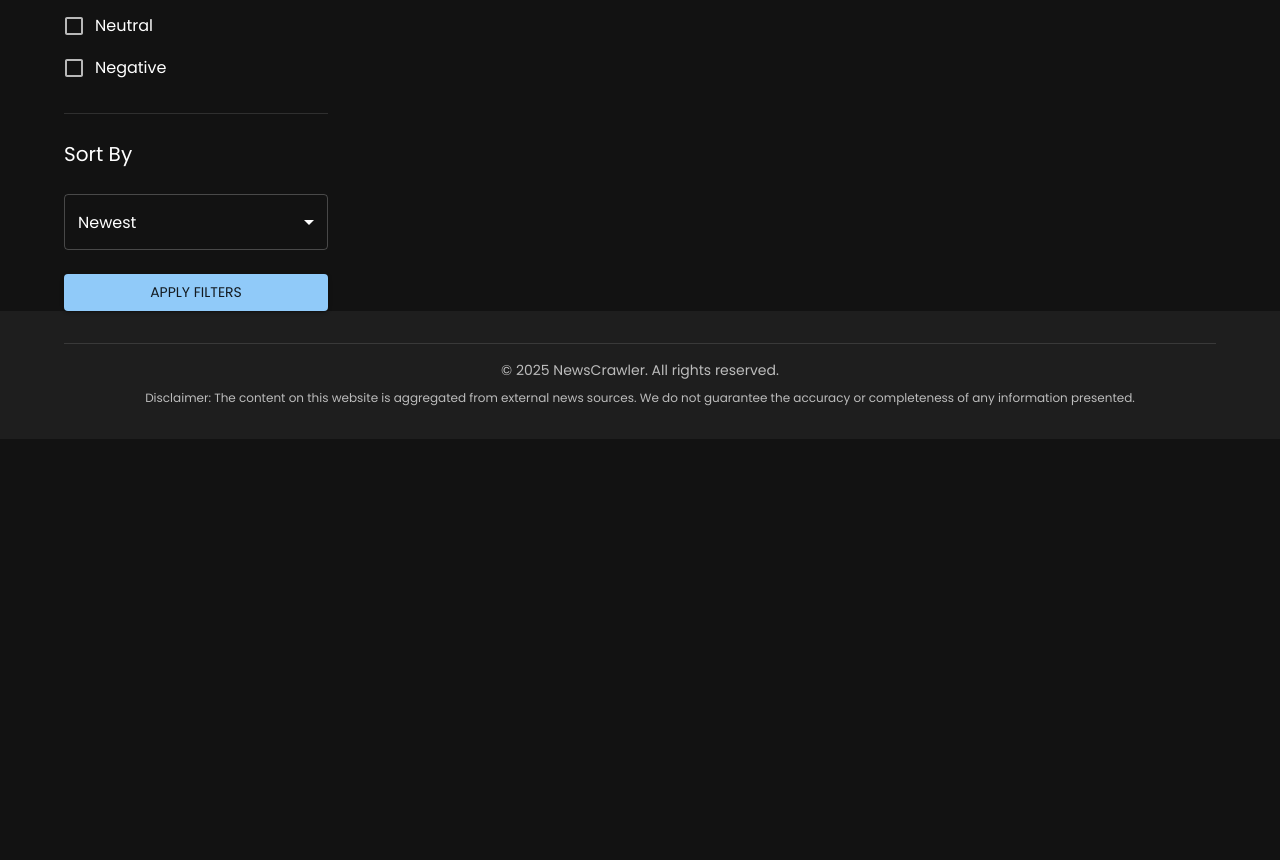
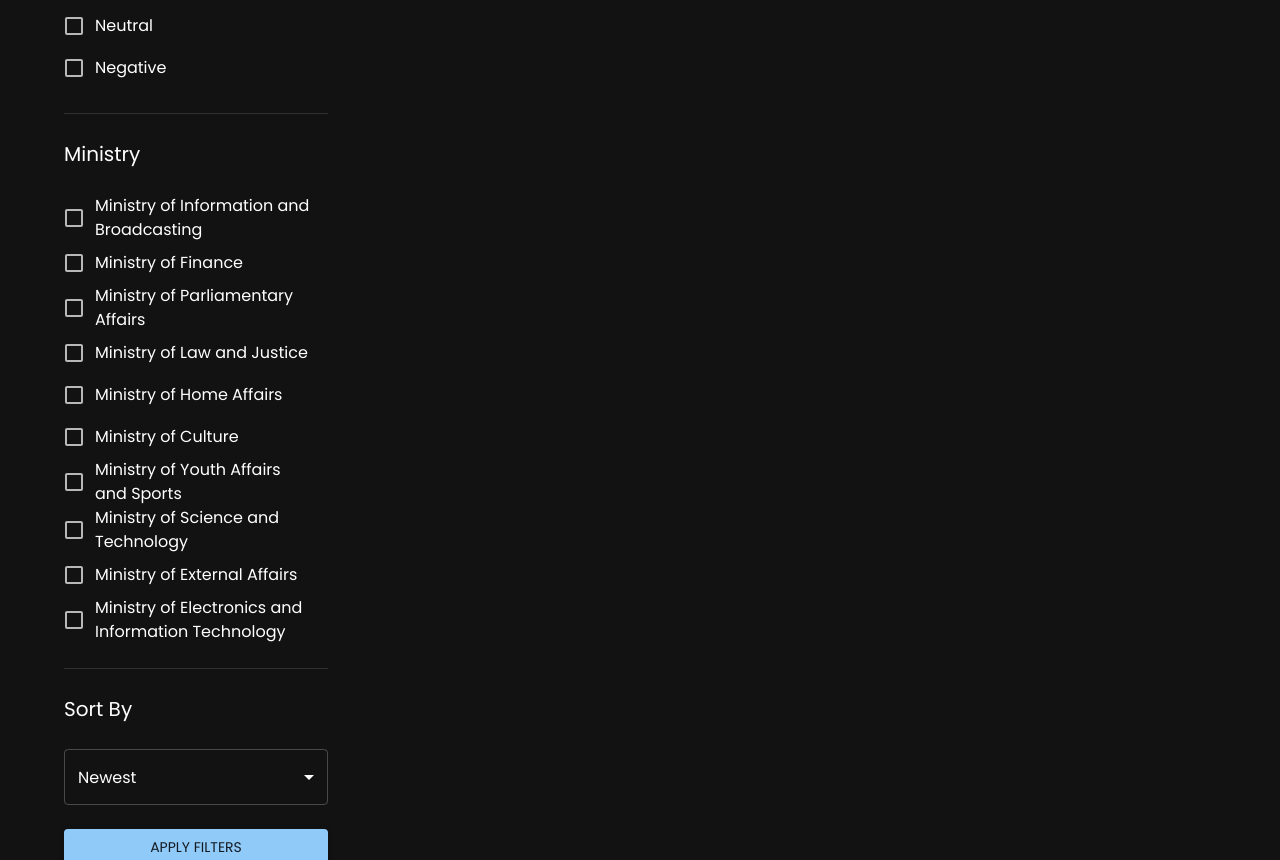
Before and after one commit to Binbasri-in/news-sentiment-frontend, a Next.js app: page /articles in a window 1280 px wide. Shown: the part 680-1540 px from the top of the page. Before the commit the page ends 1119 px from the top, so only its background shows below. Built offline with nearby package versions, Linux system fonts and the light colour scheme; no server answers.

Commit message:
ministries added

```diff
--- a/src/components/ArticleFilters.tsx
+++ b/src/components/ArticleFilters.tsx
@@ -1,4 +1,3 @@
-// src/components/ArticleFilters.tsx
 "use client";
 
 import { FormEvent } from "react";
@@ -20,6 +19,18 @@ import TuneIcon from "@mui/icons-material/Tune";
 
 const CLASSIFICATIONS = ["Politics", "Technology", "Economy", "Environment"];
 const SENTIMENTS = ["Positive", "Neutral", "Negative"];
+const MINISTRIES = [
+  "Ministry of Information and Broadcasting",
+  "Ministry of Finance",
+  "Ministry of Parliamentary Affairs",
+  "Ministry of Law and Justice",
+  "Ministry of Home Affairs",
+  "Ministry of Culture",
+  "Ministry of Youth Affairs and Sports",
+  "Ministry of Science and Technology",
+  "Ministry of External Affairs",
+  "Ministry of Electronics and Information Technology",
+];
 
 interface ArticleFiltersProps {
   search: string;
@@ -28,6 +39,8 @@ interface ArticleFiltersProps {
   setClassificationFilters: (filters: string[]) => void;
   sentimentFilters: string[];
   setSentimentFilters: (filters: string[]) => void;
+  ministryFilters: string[];
+  setMinistryFilters: (filters: string[]) => void;
   sortBy: string;
   setSortBy: (sortBy: string) => void;
   onSubmit: (e: FormEvent) => void;
@@ -40,13 +53,19 @@ export default function ArticleFilters({
   setClassificationFilters,
   sentimentFilters,
   setSentimentFilters,
+  ministryFilters,
+  setMinistryFilters,
   sortBy,
   setSortBy,
   onSubmit,
 }: ArticleFiltersProps) {
-  const toggleFilter = (filterArray: string[], setFilterArray: (filters: string[]) => void, value: string) => {
+  const toggleFilter = (
+    filterArray: string[],
+    setFilterArray: (filters: string[]) => void,
+    value: string
+  ) => {
     if (filterArray.includes(value)) {
-      setFilterArray(filterArray.filter(f => f !== value));
+      setFilterArray(filterArray.filter((f) => f !== value));
     } else {
       setFilterArray([...filterArray, value]);
     }
@@ -112,12 +131,29 @@ export default function ArticleFilters({
 
         <Divider />
 
+        <Typography variant="h6">Ministry</Typography>
+        <FormGroup>
+          {MINISTRIES.map((ministry) => (
+            <FormControlLabel
+              key={ministry}
+              control={
+                <Checkbox
+                  checked={ministryFilters.includes(ministry)}
+                  onChange={() =>
+                    toggleFilter(ministryFilters, setMinistryFilters, ministry)
+                  }
+                />
+              }
+              label={ministry}
+            />
+          ))}
+        </FormGroup>
+
+        <Divider />
+
         <Typography variant="h6">Sort By</Typography>
         <FormControl fullWidth>
-          <Select
-            value={sortBy}
-            onChange={(e) => setSortBy(e.target.value)}
-          >
+          <Select value={sortBy} onChange={(e) => setSortBy(e.target.value)}>
             <MenuItem value="newest">Newest</MenuItem>
             <MenuItem value="oldest">Oldest</MenuItem>
             <MenuItem value="relevance">Relevance</MenuItem>
--- a/src/components/ArticlesClient.tsx
+++ b/src/components/ArticlesClient.tsx
@@ -24,6 +24,9 @@ export default function ArticlesClient() {
   );
   const [sentimentFilters, setSentimentFilters] = useState<string[]>(
     searchParams.get("sentiment")?.split(",") || []
+  );
+  const [ministryFilters, setMinistryFilters] = useState<string[]>(
+    searchParams.get("ministry")?.split(",") || []
   );
   const [sortBy, setSortBy] = useState(searchParams.get("sort") || "newest");
 
@@ -103,6 +106,8 @@ export default function ArticlesClient() {
             setClassificationFilters={setClassificationFilters}
             sentimentFilters={sentimentFilters}
             setSentimentFilters={setSentimentFilters}
+            ministryFilters={ministryFilters}
+            setMinistryFilters={setMinistryFilters}
             sortBy={sortBy}
             setSortBy={setSortBy}
             onSubmit={handleFilterSubmit}
```
